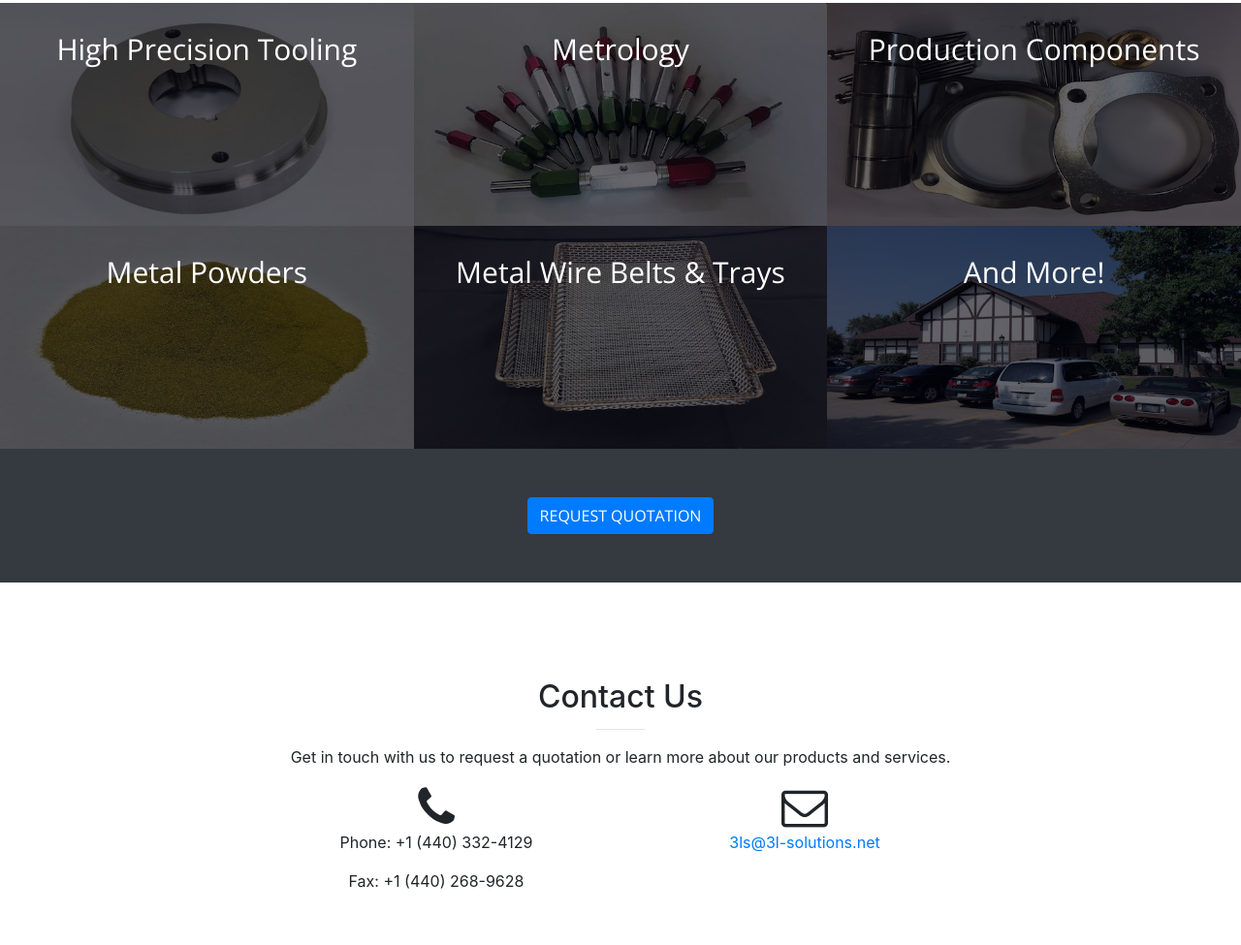
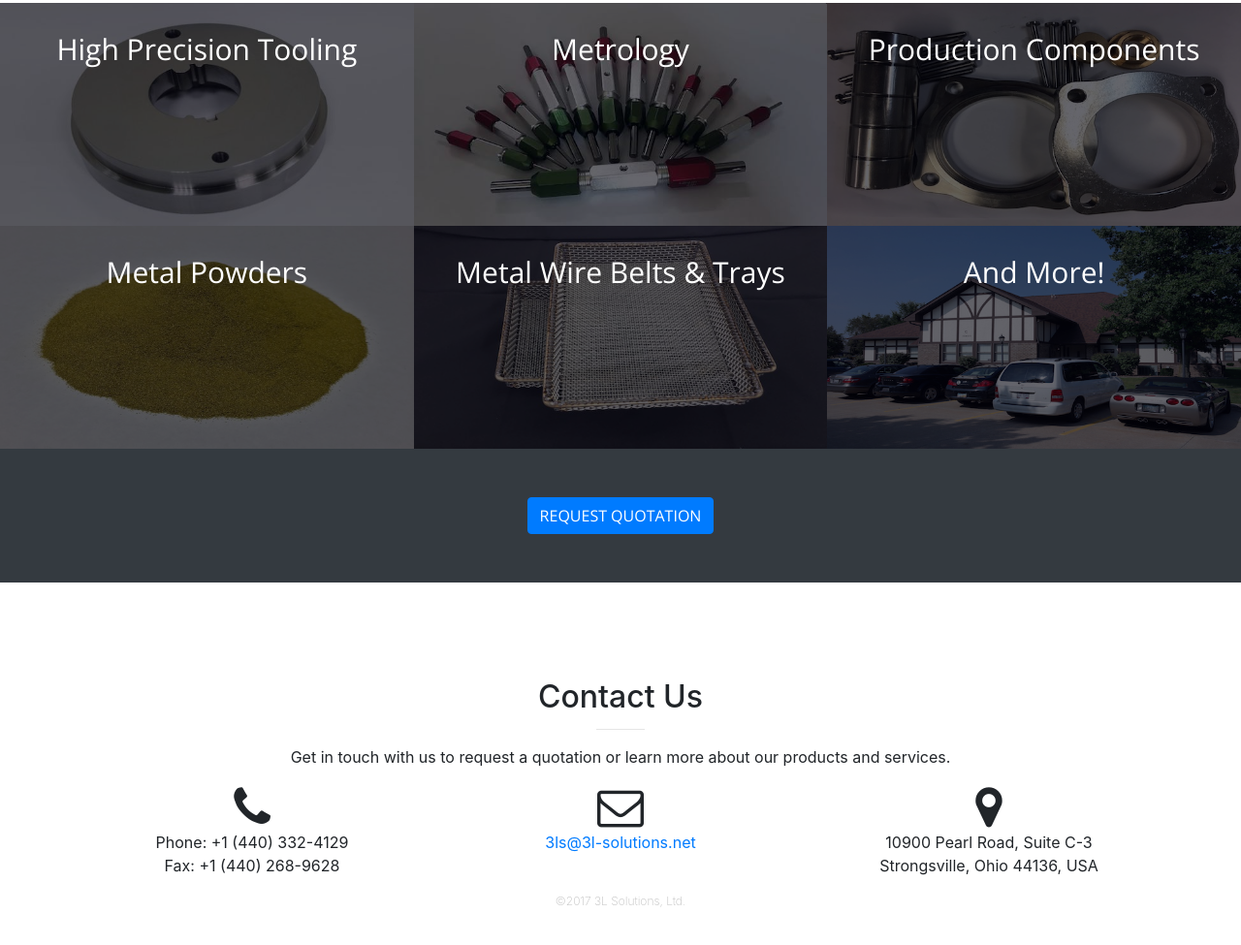
Before and after one commit to berthyf96/3ls-website, a website with bundled scripts: page index.html in a window 1280 px wide. Shown: the part 1623-2598 px from the top of the page at 97% size. Built offline with nearby package versions, Linux system fonts and the light colour scheme.

Commit message:
Add address, copyright in contact section

```diff
--- a/css/creative.css
+++ b/css/creative.css
@@ -398,3 +398,9 @@ header.masthead {
   margin-top: 50px;
   background: #e6e6e6;
 }
+
+.small-text {
+  color: #bfbfbf;
+  font-size: 12px;
+  font-weight: 200;
+}
--- a/index.html
+++ b/index.html
@@ -217,14 +217,25 @@
         <div class="row">
           <div class="col-lg-4 ml-auto text-center">
             <i class="fa fa-phone fa-3x sr-contact"></i>
-            <p>Phone: +1 (440) 332-4129</p>
-            <p>Fax: +1 (440) 268-9628</p>
+            <p>Phone: +1 (440) 332-4129
+            <br>Fax: +1 (440) 268-9628</p>
           </div>
           <div class="col-lg-4 mr-auto text-center">
             <i class="fa fa-envelope-o fa-3x sr-contact"></i>
             <p>
               <a href="mailto:3ls@3l-solutions.net">3ls@3l-solutions.net</a>
             </p>
+          </div>
+          <div class="col-lg-4 mr-auto text-center">
+            <i class="fa fa-map-marker fa-3x sr-contact"></i>
+            <p>10900 Pearl Road, Suite C-3<br>Strongsville, Ohio 44136, USA</p>
+          </div>
+        </div>
+        <div class="container">
+          <div class="row">
+            <div class="col-lg-8 mx-auto text-center">
+              <p class="small-text">&copy;2017 3L Solutions, Ltd.</p>
+            </div>
           </div>
         </div>
       </div>
```
